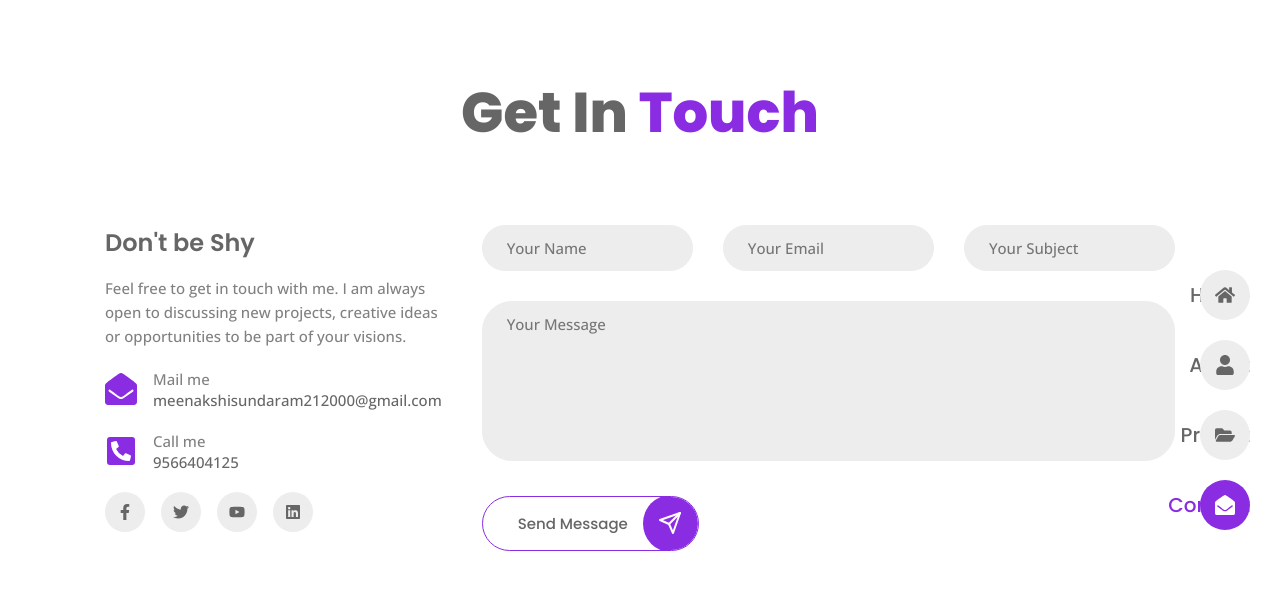
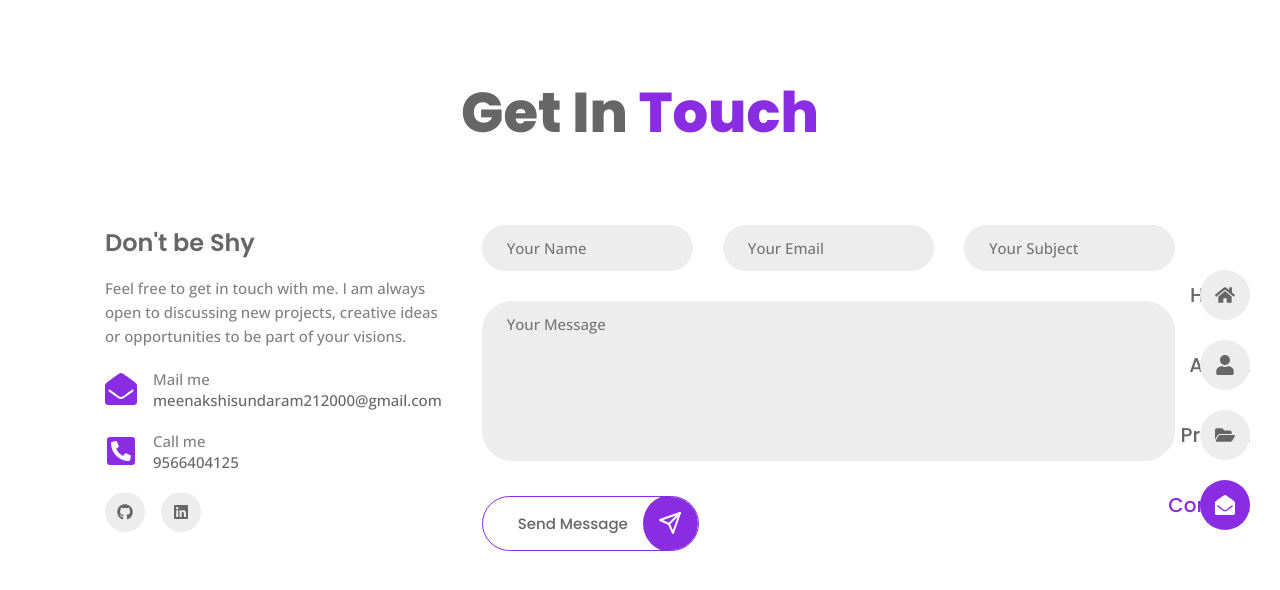
Before and after one commit to Sundar429/PRODIGY_WD_04, a React app: page /contact in a window 1280 px wide. Shown: the top 590 px of the page. Built offline with nearby package versions, Linux system fonts and the light colour scheme; the HTML template or start-up script is replaced by a standard one.

Commit message:
adding git and linkedin in porfolio

```diff
--- a/src/pages/contact/Contact.jsx
+++ b/src/pages/contact/Contact.jsx
@@ -102,7 +102,7 @@
 
 
 import React, { useRef, useState } from 'react';
-import { FaEnvelopeOpen, FaPhoneSquareAlt, FaFacebookF, FaTwitter, FaYoutube, FaLinkedin } from 'react-icons/fa';
+import { FaEnvelopeOpen, FaPhoneSquareAlt, FaFacebookF, FaTwitter, FaYoutube, FaLinkedin, FaGithub } from 'react-icons/fa';
 import { FiSend } from 'react-icons/fi';
 import { ToastContainer, toast } from 'react-toastify';
 import 'react-toastify/dist/ReactToastify.css';
@@ -182,10 +182,10 @@ const Contact = () => {
             </div>
           </div>
           <div className="contact_socials">
-            <a href="https://facebook.com" className="contact_social-link"> <FaFacebookF/></a>
-            <a href="https://twitter.com" className="contact_social-link"> <FaTwitter/></a>
-            <a href="https://youtube.com" className="contact_social-link"> <FaYoutube/></a>
-            <a href="https://linkedin.com" className="contact_social-link"> <FaLinkedin/></a>
+            {/* <a href="https://facebook.com" className="contact_social-link"> <FaFacebookF/></a>
+            <a href="https://twitter.com" className="contact_social-link"> <FaTwitter/></a> */}
+            <a href="https://github.com/Sundar429" className="contact_social-link"> <FaGithub/></a>
+            <a href="https://www.linkedin.com/in/meenakshi-sundaram-m-1473b2195" className="contact_social-link"> <FaLinkedin/></a>
           </div>
         </div>
         <form className="contact_form" ref={formRef} onSubmit={sendEmail}>
```
